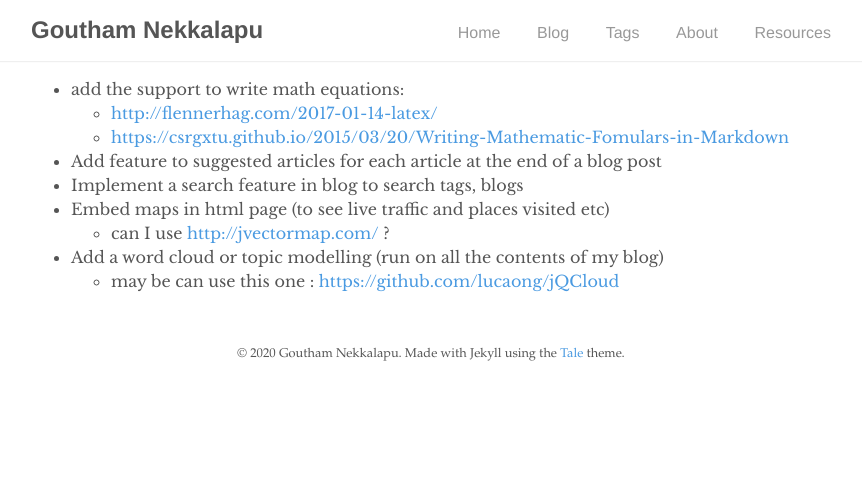
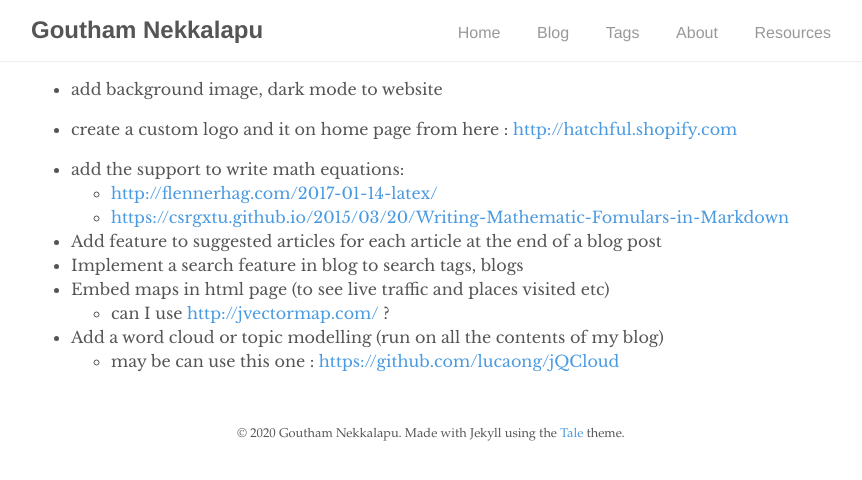
Before and after one commit to goutham-nekkalapu/goutham-nekkalapu.github.io, a Jekyll site: the page built from todo.md, in a window 1280 px wide. Shown: the top 480 px of the page, without its empty margins (209-1071 px from the left). Built offline with Jekyll 4.4.1, drawn with Linux system fonts in a browser that asks for light colours; nearby versions of some CDN libraries; our own code applies the rules of GitHub Pages for plain Markdown files.

Commit message:
todo update

```diff
--- a/todo.md
+++ b/todo.md
@@ -1,3 +1,6 @@
+
+- add background image, dark mode to website
+- create a custom logo and it on home page from here : <http://hatchful.shopify.com>
 
 - add the support to write math equations:
   - <http://flennerhag.com/2017-01-14-latex/>
```
